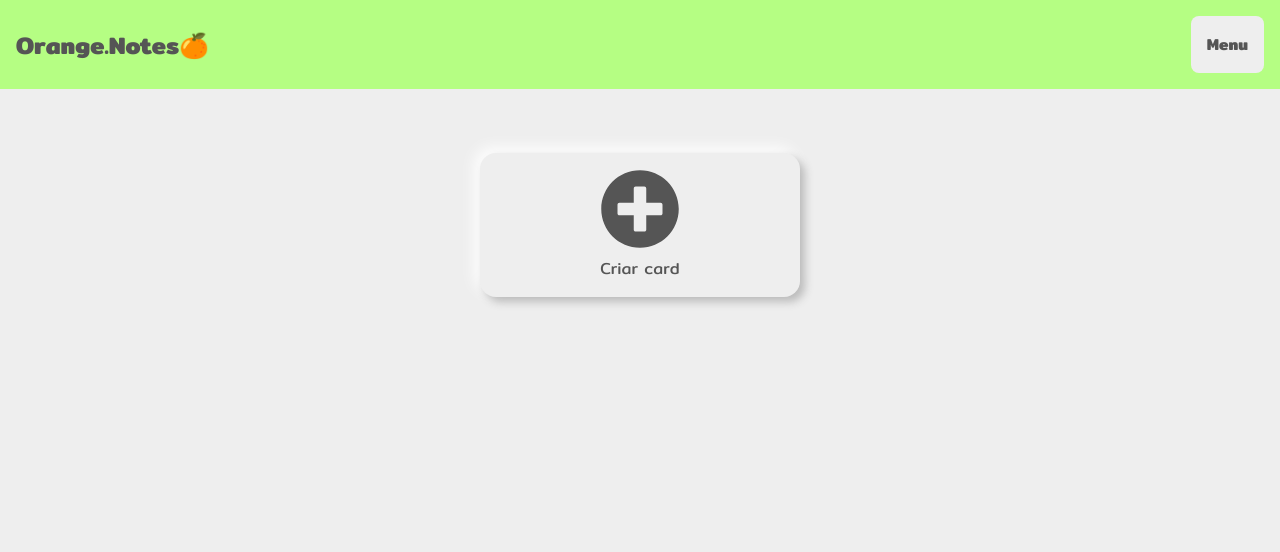
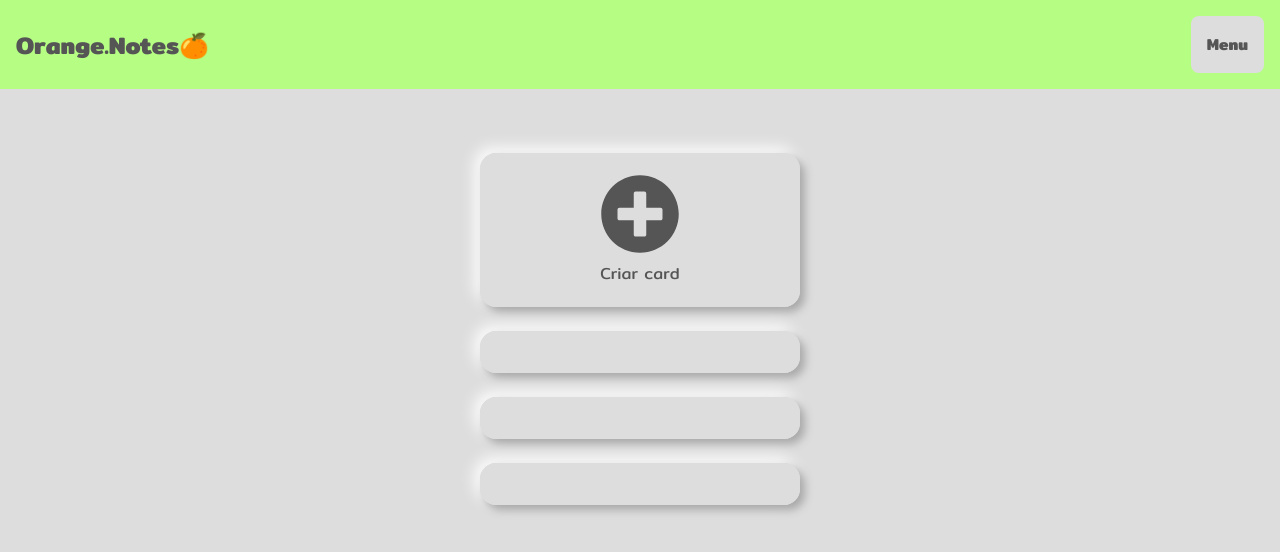
Before and after one commit to sucodelarangela/orange-notes, a React (Vite) app: page / in a window 1280 px wide. Shown: the top 552 px of the page. Built offline with nearby package versions, Linux system fonts and the light colour scheme; data requests are answered from the project's data file; the HTML template or start-up script is replaced by a standard one.

Commit message:
useFetch custom hook

```diff
--- a/src/_variables.sass
+++ b/src/_variables.sass
@@ -5,7 +5,7 @@ $hand-font: 'Caveat', cursive
 // colors
 $primary-color: #555
 $secondary-color: #bbb
-$bg-color: #eee
+$bg-color: #ddd
 $orange: #FFB72B
 $light-orange: #FFE61B
 $green: #B5FE83
--- /dev/null
+++ b/src/hooks/useFetch.js
@@ -0,0 +1,77 @@
+// hooks
+import { useState, useEffect } from "react";
+
+export const useFetch = (url) => {
+    // data we receive from the api, initially defined as null
+    const [data, setData] = useState(null);
+    // states for refactoring post method
+    const [config, setConfig] = useState(null); // for headers
+    const [method, setMethod] = useState(null); //GET or POST or DELETE
+    const [callFetch, setCallFetch] = useState(false);
+    // loading state
+    const [loading, setLoading] = useState(false);
+    // treating errors
+    const [error, setError] = useState(null);
+
+    const httpConfig = (data, method) => {
+        if (method === 'POST') {
+            setConfig({
+                method, // the same as method: "POST" for example
+                headers: {
+                    "Content-type": "application/json"
+                },
+                body: JSON.stringify(data)
+            });
+        } else if (method === 'DELETE') {
+            setConfig(
+                fetch(data, { method: method })
+            );
+
+        }
+        setMethod(method);
+        // when we setConfig, we activate useEffect to reload the list.
+    };
+
+    // making requisitions from api
+    useEffect(() => {
+        const fetchData = async () => {
+            setLoading(true);
+
+            try {
+                const res = await fetch(url);
+
+                const json = await res.json();
+
+                // add fetched data to states
+                setData(json);
+            } catch (error) {
+                console.log(error.message);
+                setError('Houve um problema ao carregar os dados!');
+            }
+
+            setLoading(false);
+        };
+
+        fetchData();
+    }, [url, callFetch]); // url as dependency array: when this url changes we execute useEffect again. If we add a new data to the system, callFetch reloads the data
+
+    // refactoring POST
+    useEffect(() => {
+        const httpRequest = async () => {
+            if (method === 'POST' || method === 'DELETE') {
+                let fetchOptions = [url, config];
+
+                const res = await fetch(...fetchOptions);
+
+                const json = await res.json();
+
+                setCallFetch(json);
+            }
+        };
+
+        httpRequest();
+    }, [config, method, url]);
+
+    // we are exporting the useFetch hook, but we also need to export the data requested from the api because we will use it in the future. In this case, we use return, because we can only have one export per file:
+    return { data, httpConfig, loading, error };
+};
--- a/src/pages/Home/index.jsx
+++ b/src/pages/Home/index.jsx
@@ -3,14 +3,23 @@ import './style.sass';
 
 import { Link } from 'react-router-dom';
 import { FaPlusCircle } from 'react-icons/fa';
+import { useFetch } from '../../hooks/useFetch';
 
 const Home = () => {
+    const url = 'http://localhost:8000/cards';
+    const { data: cards, httpConfig } = useFetch(url);
+
     return (
         <section className='home'>
             <Link className='home__button' to='/criar-card'>
                 <FaPlusCircle size='5rem' color='#bbb' />
                 <p>Criar card</p>
             </Link>
+            {cards && cards.map((card) => (
+                <Link className='home__button' /*to={`/cards/${card.id}`}*/ to=''>
+
+                </Link>
+            ))}
         </section>
     );
 };
--- a/src/pages/Home/style.sass
+++ b/src/pages/Home/style.sass
@@ -2,16 +2,19 @@
 
 .home
     display: grid
-    grid-auto-flow: column
+    grid-auto-flow: row
     justify-items: center
     margin: 4rem 1rem
+    gap: 1.5rem
     &__button
         text-align: center
         width: 20rem
         max-width: 90%
         padding: 1rem
+        border: 5px solid variables.$bg-color
         border-radius: 1rem
-        box-shadow: 5px 5px .5rem #bbb, -5px -5px 1rem white
+        box-shadow: 5px 5px .5rem #a8a8a8, -5px -5px 1rem white
         &:hover, &:focus
-            outline: 3px dashed variables.$secondary-color
-            box-shadow: none
+            box-shadow: 15px 15px 1rem #a8a8a8, -15px -15px 1rem white
+        &:active
+            box-shadow: 10px 10px 1rem #a8a8a8, -10px -10px 1rem white, inset 10px 10px 1rem #a8a8a8, inset -10px -10px 1rem white
```
Also changed, not shown: src/components/CardsList/index.jsx (added, +7 -0 lines).
